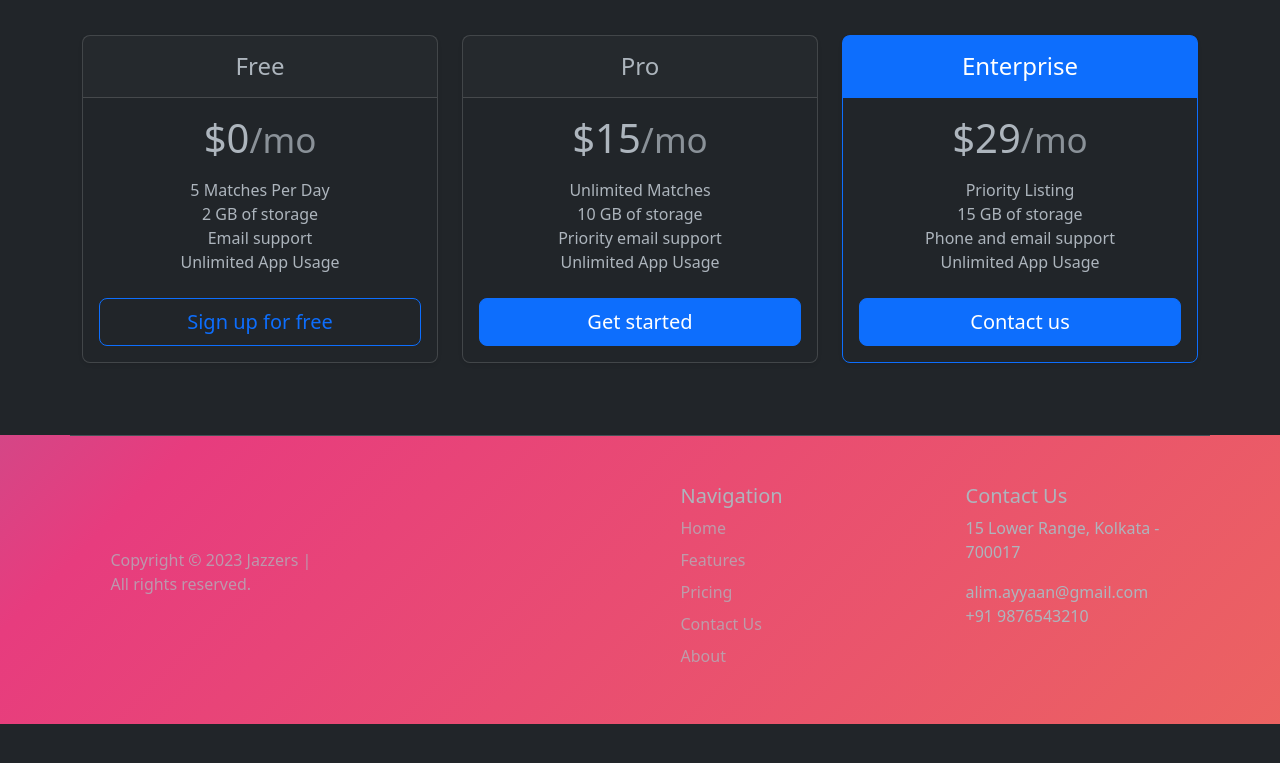
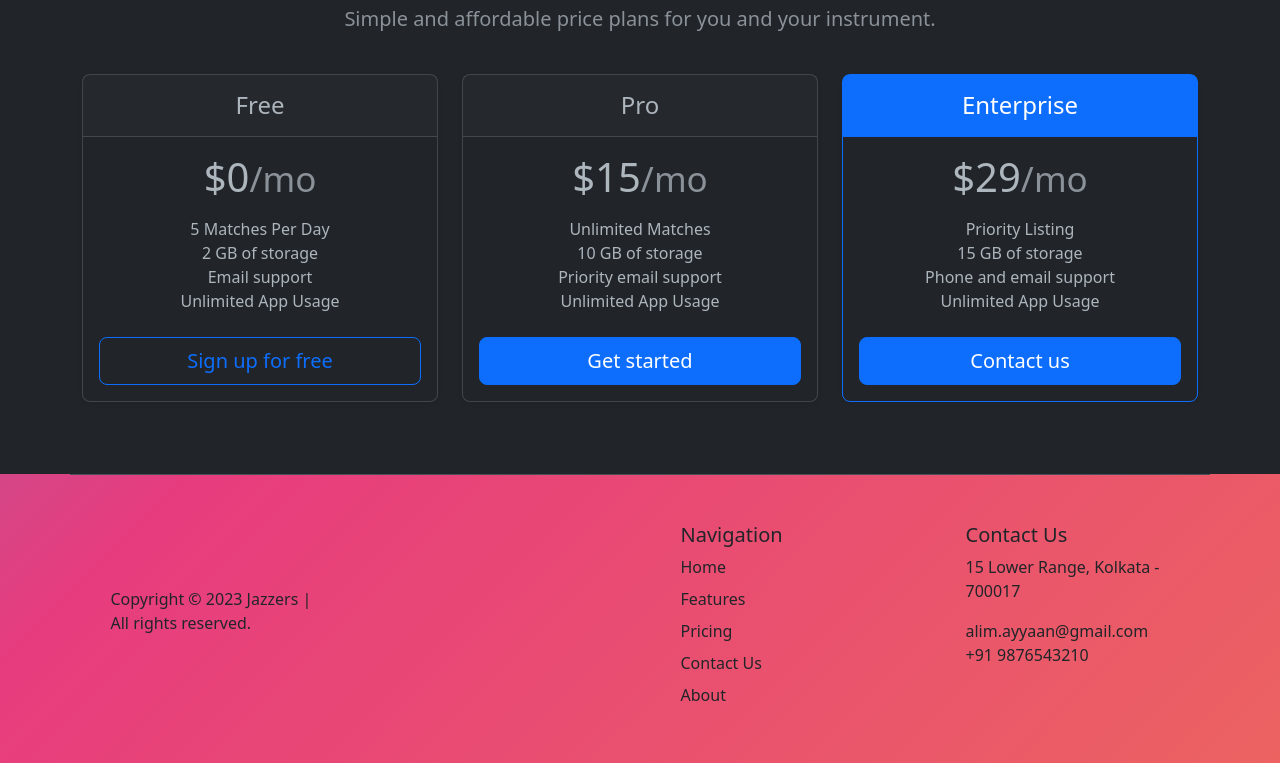
Before and after one commit to wasda-exe/jazzers, a plain HTML site: page index.html in a window 1280 px wide. Shown: the part 1554-2317 px from the top of the page. Before the commit the page ends 2278 px from the top, so only its background shows below. Drawn offline with nearby package versions, Linux system fonts and the light colour scheme.

Commit message:
v1.0 Finish styling.

```diff
--- a/index.html
+++ b/index.html
@@ -54,7 +54,7 @@
           </a>
 
           <ul class="nav col-12 col-lg-auto me-lg-auto mb-2 justify-content-center mb-md-0">
-            <li><a href="#" class="nav-link px-2 text-secondary">Home</a></li>
+            <li><a href="#navigation" class="nav-link px-2 text-secondary">Home</a></li>
             <li><a href="#features" class="nav-link px-2 text-white">Features</a></li>
             <li><a href="#pricing" class="nav-link px-2 text-white">Pricing</a></li>
             <li><a href="#footer" class="nav-link px-2 text-white">Contact Us</a></li>
@@ -84,7 +84,7 @@
         </div>
         <div class="col-lg-6">
           <h1 class="display-5 fw-bold text-body-emphasis lh-1 mb-3">Meet new and interesting band mates nearby.</h1>
-          <p class="lead">Find your music tribe.</p>
+          <p class="text-light">Find your music tribe.</p>
           <div class="d-grid gap-2 d-md-flex justify-content-md-start">
             <button type="button" class="btn btn-warning btn-lg px-4 me-md-2"><i
                 class="bi bi-google-play fs-4"></i>&nbsp;&nbsp;Download</button>
@@ -185,7 +185,7 @@
   </section>
 
   <section id="testimonial" class="bg-body-tertiary">
-    <div id="testimonial-carousel" class="carousel slide py-5">
+    <div id="testimonial-carousel" class="carousel slide py-5" data-bs-ride="carousel">
       <div class="carousel-inner text-center">
         <div class="carousel-item active">
           <div class="container">
@@ -196,7 +196,7 @@
         </div>
         <div class="carousel-item">
           <div class="container">
-            <h2>"Connected me with like-minded musicians. Now we're making beautiful music."</h2>
+            <h2>"Connected with like-minded musicians. Now we're making beautiful music."</h2>
             <img class="profile-img mt-4 mb-3" src="https://source.unsplash.com/RiDxDgHg7pw" alt="">
             <p class="lead">David Anderson</p>
           </div>
@@ -285,7 +285,7 @@
     </div>
   </section>
 
-  <section id="footer" class="gradient-animation">
+  <section id="footer" class="gradient-animation text-dark">
     <div class="container">
       <footer class="row row-cols-1 row-cols-sm-2 row-cols-md-5 justify-content-around py-5 mt-5 border-top">
         <div class="col align-self-center">
@@ -294,18 +294,18 @@
               <use xlink:href="#bootstrap"></use>
             </svg>
           </a> -->
-          <p class="text-body-secondary">Copyright © 2023 Jazzers | All rights reserved.</p>
+          <p class="text-dark">Copyright © 2023 Jazzers | All rights reserved.</p>
         </div>
         <div class="col">
         </div>
         <div class="col">
           <h5>Navigation</h5>
           <ul class="nav flex-column">
-            <li class="nav-item mb-2"><a href="#title" class="nav-link p-0 text-body-secondary">Home</a></li>
-            <li class="nav-item mb-2"><a href="#features" class="nav-link p-0 text-body-secondary">Features</a></li>
-            <li class="nav-item mb-2"><a href="#pricing" class="nav-link p-0 text-body-secondary">Pricing</a></li>
-            <li class="nav-item mb-2"><a href="#footer" class="nav-link p-0 text-body-secondary">Contact Us</a></li>
-            <li class="nav-item mb-2"><a href="#" class="nav-link p-0 text-body-secondary">About</a></li>
+            <li class="nav-item mb-2"><a href="#title" class="nav-link p-0 text-dark">Home</a></li>
+            <li class="nav-item mb-2"><a href="#features" class="nav-link p-0 text-dark">Features</a></li>
+            <li class="nav-item mb-2"><a href="#pricing" class="nav-link p-0 text-dark">Pricing</a></li>
+            <li class="nav-item mb-2"><a href="#footer" class="nav-link p-0 text-dark">Contact Us</a></li>
+            <li class="nav-item mb-2"><a href="#" class="nav-link p-0 text-dark">About</a></li>
           </ul>
         </div>
         <div class="col">
```
